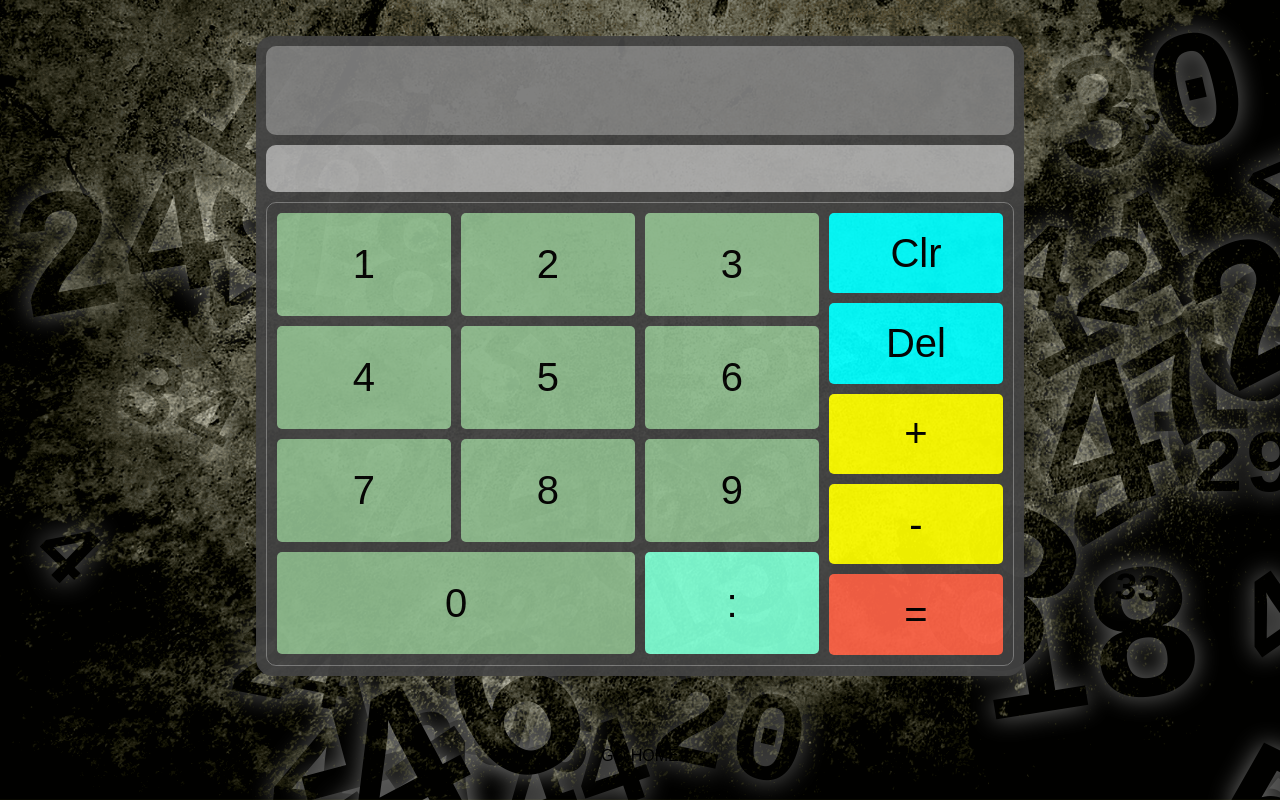
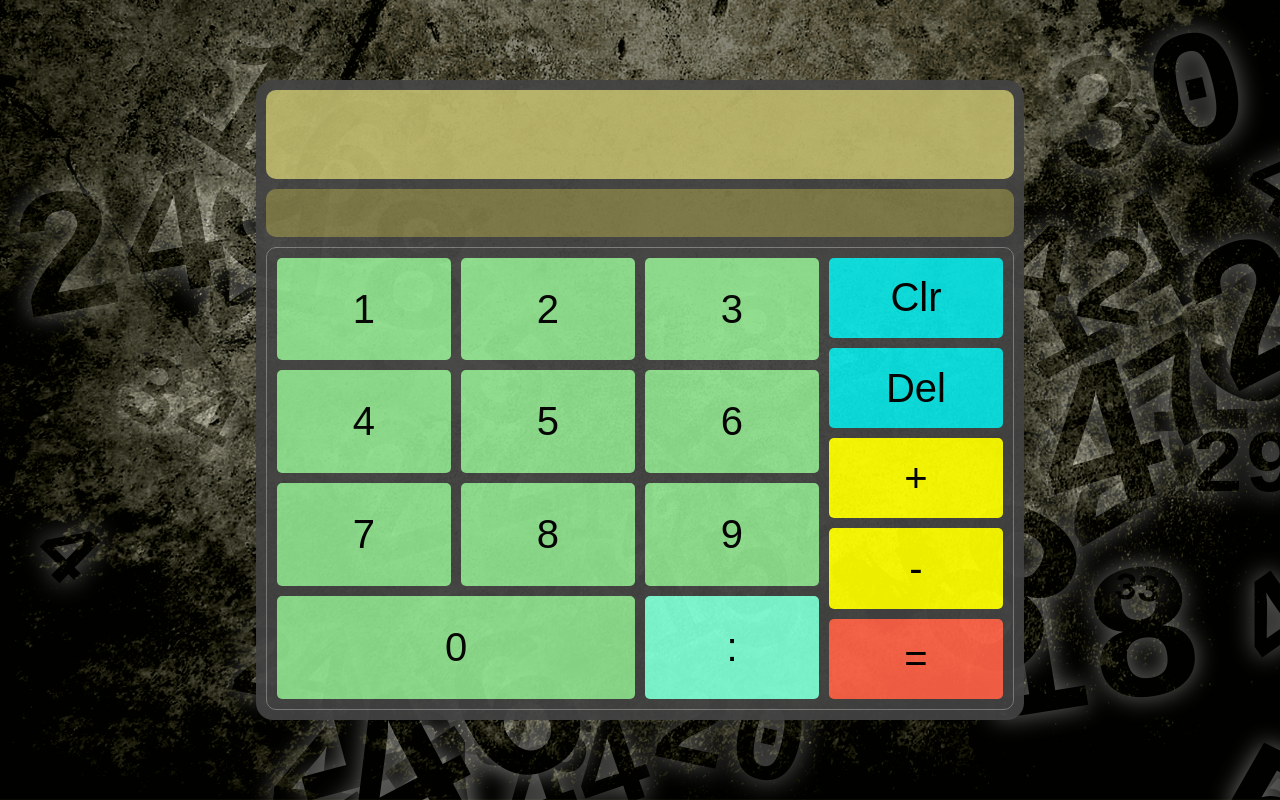
Before and after one commit to qodesmith/time-calculator, a plain HTML site: page index.html in a window 1280 px wide. Drawn offline with Linux system fonts and the light colour scheme.

Commit message:
Changes styles, removed lingering element.

```diff
--- a/index.html
+++ b/index.html
@@ -41,7 +41,6 @@
       </div>
     </div>
   </div>
-  <div class="go-home">GO HOME</div>
   <script src="time-calculator.js"></script>
   <script src="numbersBG.js"></script>
 </body>
--- a/styles.css
+++ b/styles.css
@@ -19,9 +19,9 @@ body {
   -webkit-align-items: center;
       -ms-flex-align: center;
           align-items: center;
-  -webkit-justify-content: space-around;
-      -ms-flex-pack: distribute;
-          justify-content: space-around;
+  -webkit-justify-content: center;
+      -ms-flex-pack: center;
+          justify-content: center;
   width: 100vw;
   height: 100vh;
   font-family: sans-serif;
@@ -45,8 +45,7 @@ body {
   position: relative;
   width: 100%;
   height: 15vmin;
-  background: #868579;
-  background: gray;
+  background: darkkhaki;
   border-radius: 10px;
   font-family: 'DS-Digital', monospace, sans-serif;
   display: -webkit-flex;
@@ -79,7 +78,7 @@ body {
   border-radius: 10px;
   margin-top: 10px;
   padding-right: 10px;
-  background: #acacac;
+  background: #7e7a47;
 }
 .calc-container .buttons {
   display: -webkit-flex;
@@ -156,7 +155,7 @@ body {
      -moz-user-select: none;
       -ms-user-select: none;
           user-select: none;
-  background: darkseagreen;
+  background: #8fe18f;
 }
 .calc-container .buttons .number-pad .row .pad .button#colon {
   background: aquamarine;
@@ -195,7 +194,7 @@ body {
 }
 .calc-container .buttons .operators .operator#clear,
 .calc-container .buttons .operators .operator#delete {
-  background: aqua;
+  background: rgba(0, 255, 255, 0.85);
 }
 .calc-container .buttons .operators .operator#add,
 .calc-container .buttons .operators .operator#subtract {
```
